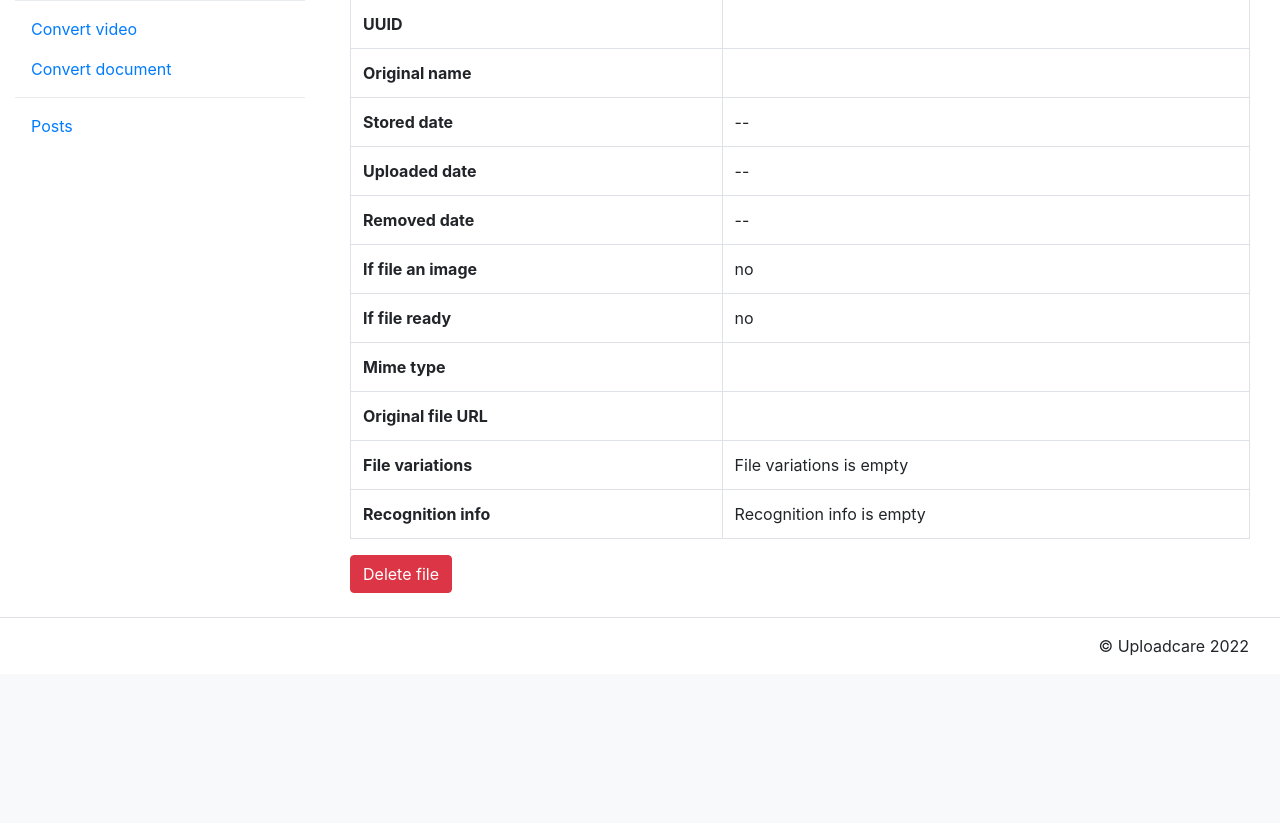
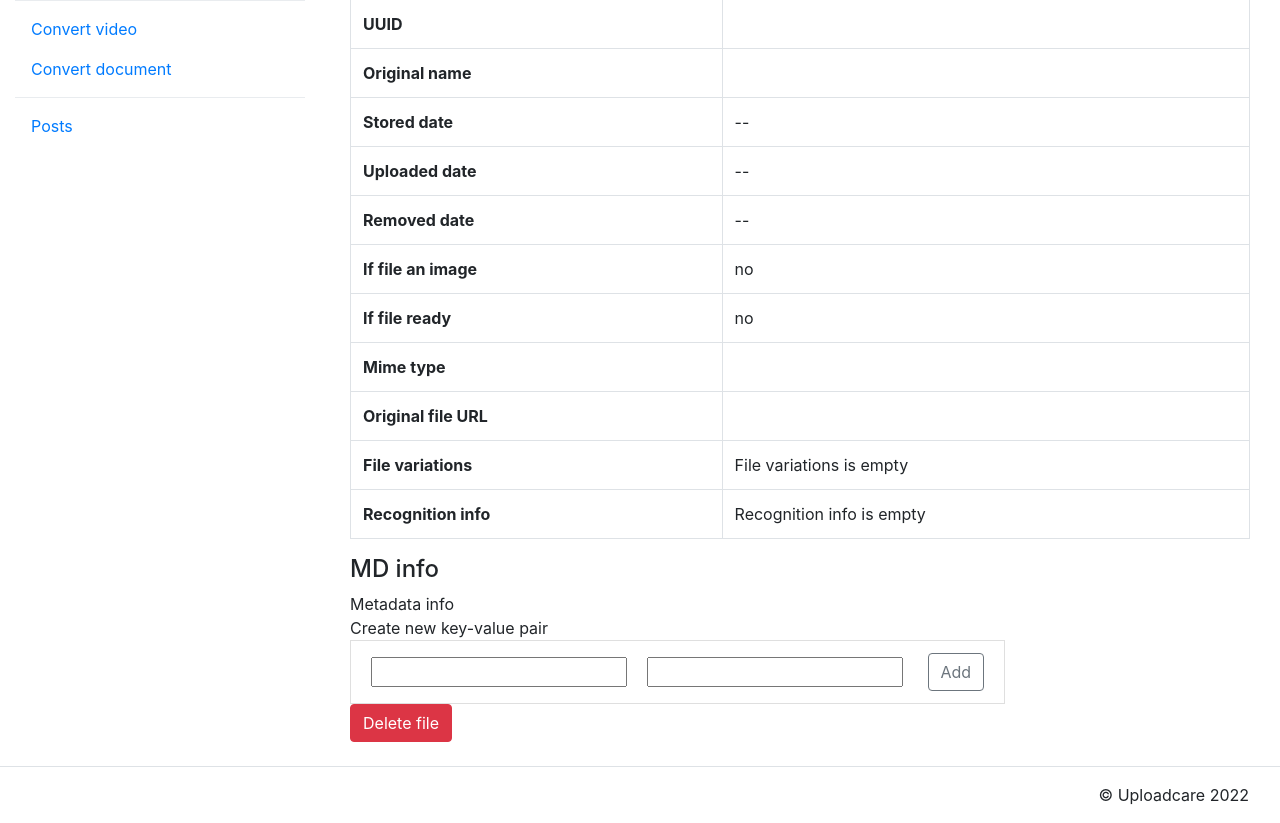
Before and after one commit to uploadcare/pyuploadcare-example, a Django app: template app/uploadcare/templates/files/file_info.html in a window 1280 px wide. Shown: the part 248-1071 px from the top of the page. Before the commit the page ends 903 px from the top, so only its background shows below. Run offline with Django 3.2, Linux system fonts and the light colour scheme; the template is opened without the code that fills it, so the values that code supplies are empty; parts of the project's set-up code (start-up, migrations or seed data) failed here and were passed over; some libraries are stand-ins or nearby versions.

Commit message:
edit metadata on page with file info

```diff
--- a/app/uploadcare/forms.py
+++ b/app/uploadcare/forms.py
@@ -1,5 +1,6 @@
 from django import forms
 from django.core.exceptions import ValidationError
+from pyuploadcare.api.metadata import META_KEY_MAX_LEN, META_VALUE_MAX_LEN, key_matcher
 from pyuploadcare.dj.client import get_uploadcare_client
 from pyuploadcare.dj.forms import FileGroupField, ImageField
 from pyuploadcare.transformations.document import DocumentFormat
@@ -17,6 +18,11 @@ class FileUploadForm(forms.Form):
         cleaned_data = super().clean()
         if not (cleaned_data.get("file") or cleaned_data.get("url")):
             raise ValidationError("file or url required")
+
+
+class FileMetadataKeyValueForm(forms.Form):
+    meta_key = forms.RegexField(max_length=META_KEY_MAX_LEN, regex=key_matcher)
+    meta_value = forms.CharField(max_length=META_VALUE_MAX_LEN)
 
 
 class WebhookForm(forms.Form):
--- /dev/null
+++ b/app/uploadcare/templates/files/_metadata_info.html
@@ -0,0 +1,66 @@
+<h4>MD info</h4>
+
+{% block title %}
+    <div class="row">
+        <div class="col">
+            Metadata info
+        </div>
+    </div>
+{% endblock %}
+
+{% block body %}
+    {% if file.info.metadata%}
+        <div class="row">
+            <div class="col">
+                Existed key-value pairs
+            </div>
+        </div>
+    {% endif %}
+
+    <ul class="list-group list-group-flush">
+        {% for md_key, md_value in file.info.metadata.items %}
+
+            <form method="POST" action="{% url 'file_metadata_key_update' file.uuid md_key %}">
+            {% csrf_token %}
+            <div class="form-inline">
+                <li class="list-group-item d-flex justify-content-between align-items-center">
+                    <div class="text-place flex-grow-1 text-truncate" style="margin-right: 25px">
+                        <input type="text" readonly name="meta_key" value="{{ md_key }}">
+                        <input type="text" name="meta_value" value="{{ md_value }}">
+                    </div>
+
+                    <div class="btn-group" role="group" aria-label="Actions">
+                        <button class="btn btn-outline-secondary col-auto" type="submit" style="margin-right: 25px">Update</button>
+                        <a href="{% url 'file_metadata_key_delete' file.uuid md_key %}" class="btn btn-danger btn-sm">Delete</a>
+                    </div>
+                </li>
+
+            </div>
+            </form>
+
+        {% endfor %}
+
+        <div class="row">
+            <div class="col">
+                Create new key-value pair
+            </div>
+        </div>
+        <form method="POST" action="{% url 'file_metadata_key_create' file.uuid  %}">
+            {% csrf_token %}
+            <div class="form-inline">
+                <li class="list-group-item d-flex justify-content-between align-items-center">
+
+                    <div class="text-place flex-grow-1 text-truncate" style="margin-right: 25px">
+                        <input type="text" name="meta_key" value="{{ md_key }}" style="margin-right: 15px">
+                        <input type="text" name="meta_value" value="{{ md_value }}">
+                    </div>
+
+                    <div class="btn-group" role="group" aria-label="Actions">
+                        <button class="btn btn-outline-secondary col-auto" type="submit">Add</button>
+                    </div>
+                </li>
+            </div>
+
+        </form>
+    </ul>
+{% endblock %}
--- a/app/uploadcare/templates/files/file_info.html
+++ b/app/uploadcare/templates/files/file_info.html
@@ -21,5 +21,7 @@
     {% include 'files/_video_info.html' %}
   {% endif %}
 
+  {% include 'files/_metadata_info.html' %}
+
   <a class="btn btn-danger" href="{% url 'delete_file' file.uuid %}">Delete file</a>
 {% endblock %}
--- a/app/uploadcare/urls.py
+++ b/app/uploadcare/urls.py
@@ -31,6 +31,7 @@ from uploadcare.views.files import (
     FileUploadView,
 )
 from uploadcare.views.groups import GroupInfoView, GroupListView, GroupStoreView
+from uploadcare.views.metadata import FileMetadataKeyDeleteView, FileMetadataKeyUpdateView
 from uploadcare.views.posts import (
     PostCreateView,
     PostDeleteView,
@@ -57,6 +58,21 @@ urlpatterns = [
     path("files/<str:file_id>/store/", FileStoreView.as_view(), name="store_file"),
     path("files/<str:file_id>/delete/", FileDeleteView.as_view(), name="delete_file"),
     path("files/<str:file_id>/copy/", FileCopyView.as_view(), name="copy_file"),
+    path(
+        "files/<str:file_id>/metadata/<str:md_key>/delete/",
+        FileMetadataKeyDeleteView.as_view(),
+        name="file_metadata_key_delete",
+    ),
+    path(
+        "files/<str:file_id>/metadata/<str:md_key>/update/",
+        FileMetadataKeyUpdateView.as_view(),
+        name="file_metadata_key_update",
+    ),
+    path(
+        "files/<str:file_id>/metadata/create/",
+        FileMetadataKeyUpdateView.as_view(),
+        name="file_metadata_key_create",
+    ),
     path("groups/", GroupListView.as_view(), name="group_list"),
     path("groups/<str:group_id>/", GroupInfoView.as_view(), name="group_info"),
     path("groups/<str:group_id>/store/", GroupStoreView.as_view(), name="group_store"),
```
Also changed, not shown: app/uploadcare/views/metadata.py (added, +58 -0 lines).
